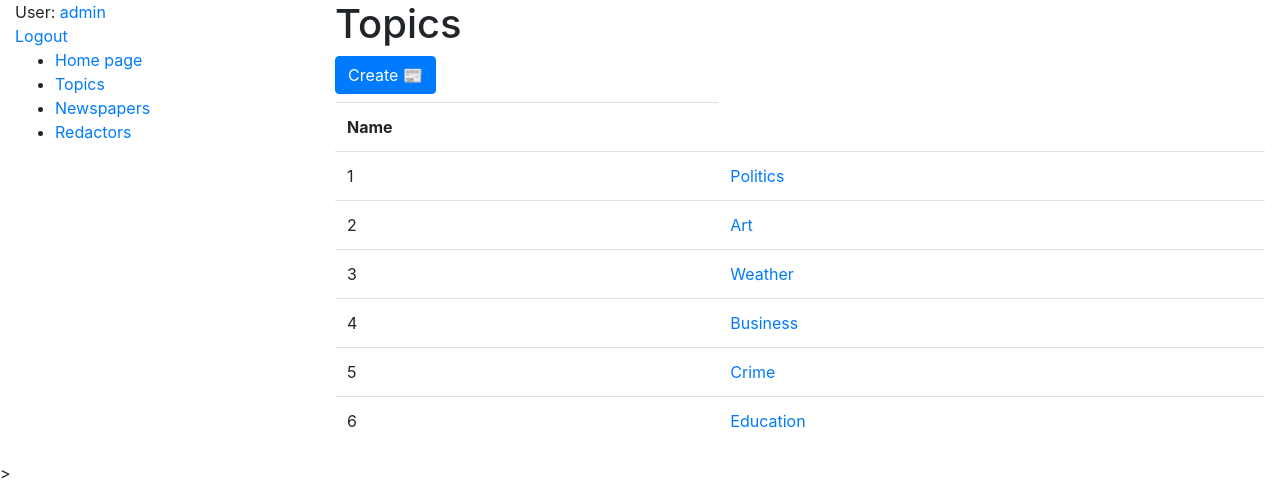
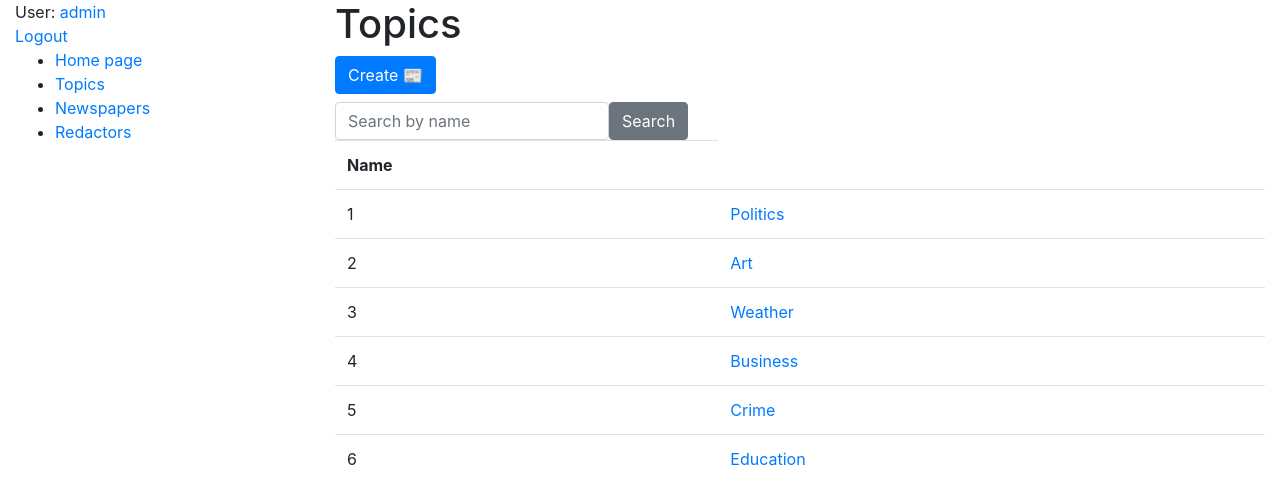
Before and after one commit to matechris/newspaper-agency-project, a Django app: page /topics/ in a window 1280 px wide. Shown: the top 482 px of the page. Run offline with Django 4.2, Linux system fonts and the light colour scheme; a user stored in the database is signed in; data comes from the database, SQL or seed files in the repository; some libraries are stand-ins or nearby versions.

Commit message:
Add search field to newspaper, redactor & topic list templates

```diff
--- a/templates/bureau/newspaper_list.html
+++ b/templates/bureau/newspaper_list.html
@@ -6,6 +6,10 @@
   <h3>
     <a class="btn btn-primary" href="{% url 'bureau:newspaper-create' %}">Create 📰</a>
   </h3>
+
+  {% block search %}
+    {% include "includes/search.html" %}
+  {% endblock %}
 
   {% if newspaper_list %}
     <table class="table">
--- a/templates/bureau/redactor_list.html
+++ b/templates/bureau/redactor_list.html
@@ -7,6 +7,10 @@
      href="{% url 'bureau:redactor-create' %}">
     Create a redactor
   </a>
+
+  {% block search %}
+    {% include "includes/search.html" %}
+  {% endblock %}
 
   {% if redactor_list %}
     <table class="table">
--- a/templates/bureau/topic_list.html
+++ b/templates/bureau/topic_list.html
@@ -6,6 +6,10 @@
   <h3>
     <a class="btn btn-primary" href="{% url 'bureau:topic-create' %}">Create 📰</a>
   </h3>
+
+  {% block search %}
+    {% include "includes/search.html" %}
+  {% endblock %}
 
   {% if topic_list %}
     <table class="table">
```
